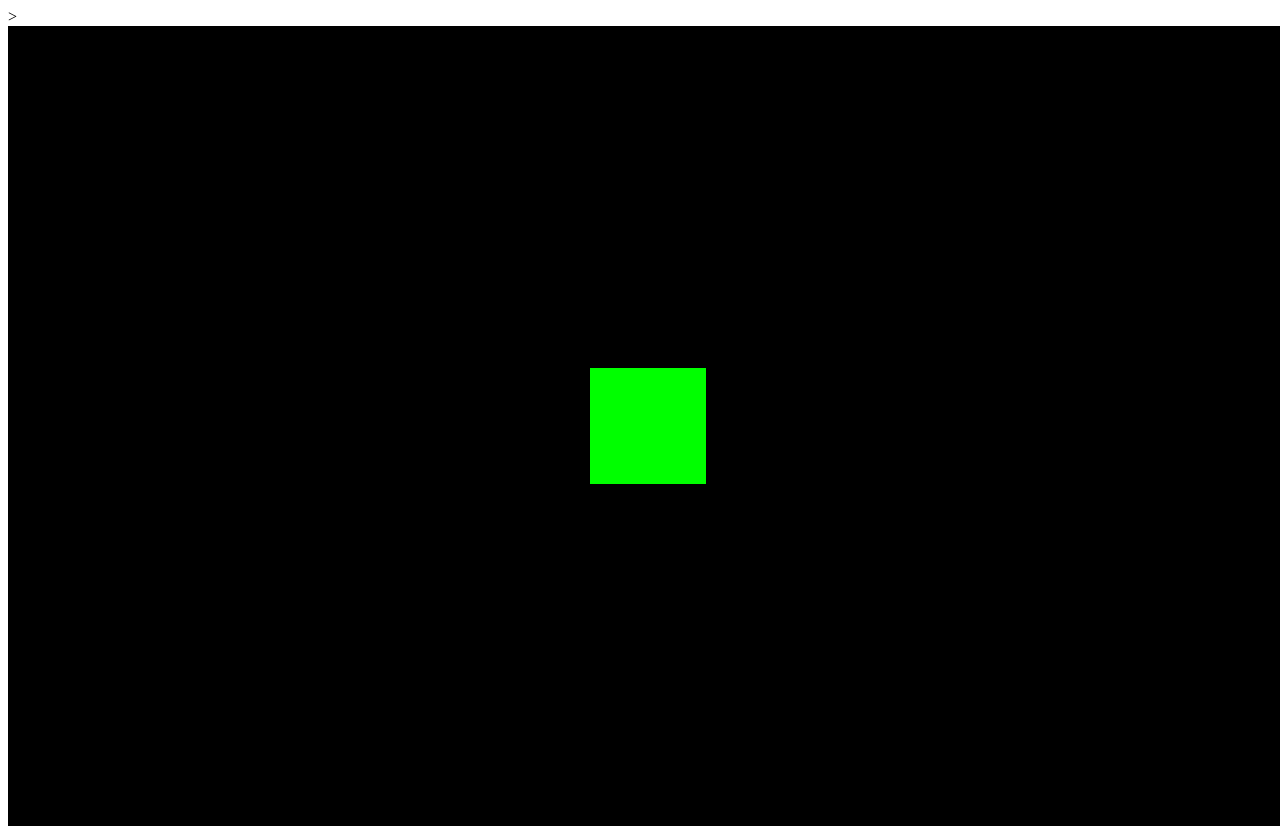
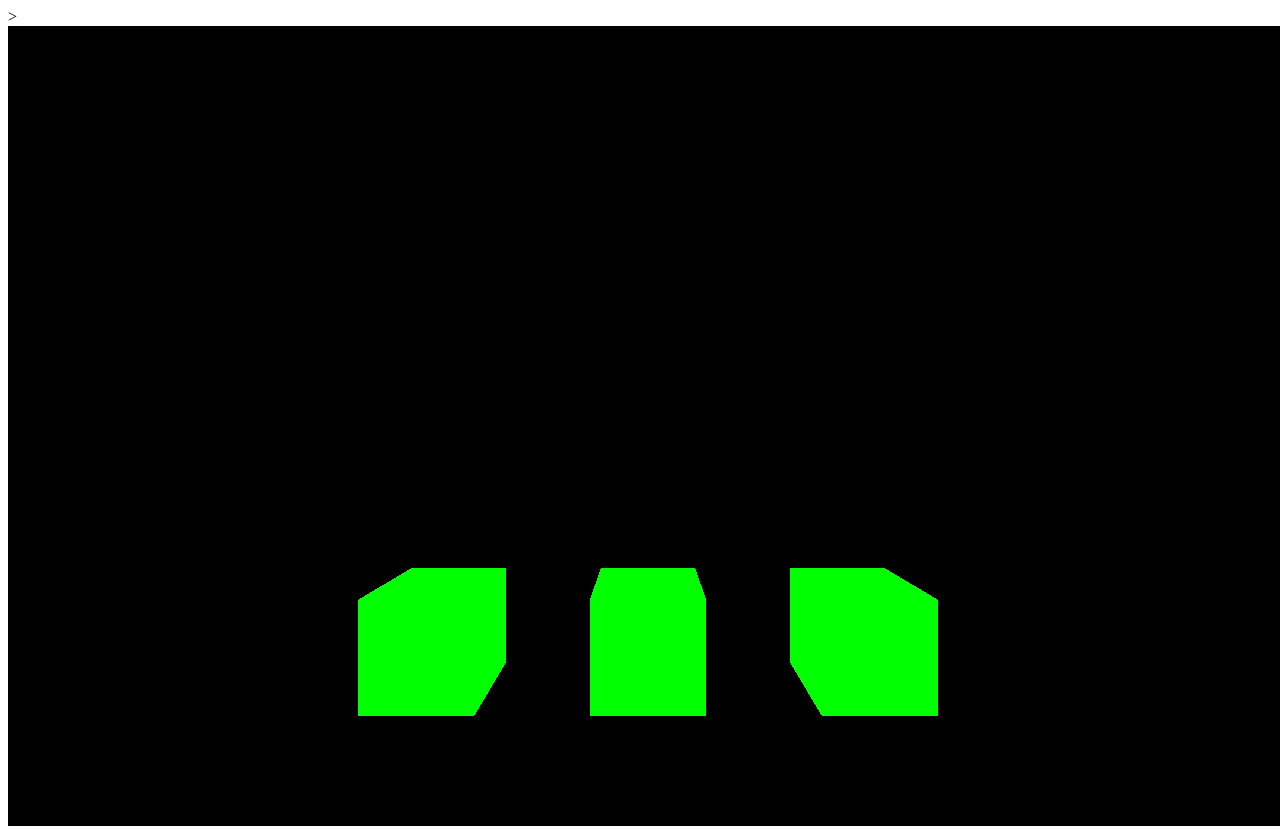
Before and after one commit to mathLmeLo/cg_intro_projects, a plain HTML site: page atividade_1/Problemas Three.js/3.três_cubos_estáticos.html in a window 1280 px wide. Drawn offline with nearby package versions, Linux system fonts and the light colour scheme.

Commit message:
Three.js cubes exercises

```diff
--- a/atividade_1/Problemas Three.js/3.três_cubos_estáticos.html
+++ b/atividade_1/Problemas Three.js/3.três_cubos_estáticos.html
@@ -20,20 +20,25 @@ aparência (i.e. material) distinta. -->
 
 			const geometry = new THREE.BoxGeometry();
 			const material = new THREE.MeshBasicMaterial( { color: 0x00ff00 } );
-			const cube1 = new THREE.Mesh( geometry, material );
+			const cube = new THREE.Mesh( geometry, material );
+			cube.position.x = 4
+			scene.add( cube );
+
+			const geometry1 = new THREE.BoxGeometry();
+			const material1 = new THREE.MeshBasicMaterial( { color: 0x00ff00 } );
+			const cube1 = new THREE.Mesh( geometry1, material1 );
+			cube1.position.x = 2
 			scene.add( cube1 );
 
-      // const geometry = new THREE.BoxGeometry();
-			// const material = new THREE.MeshBasicMaterial( { color: 0x00ff00 } );
-			// const cube2 = new THREE.Mesh( geometry, material );
-			// scene.add( cube2 );
-
-      // const geometry = new THREE.BoxGeometry();
-			// const material = new THREE.MeshBasicMaterial( { color: 0x00ff00 } );
-			// const cube3 = new THREE.Mesh( geometry, material );
-			// scene.add( cube3 );
+			const geometry2 = new THREE.BoxGeometry();
+			const material2 = new THREE.MeshBasicMaterial( { color: 0x00ff00 } );
+			const cube2 = new THREE.Mesh( geometry, material );
+			scene.add( cube2 );
 
 			camera.position.z = 5;
+			camera.position.y = 2;
+			camera.position.x = 2;
+
 
       renderer.render( scene, camera );
   </script>
```
Also changed, not shown: atividade_1/Problemas Three.js/1.cubo_estático.html (+2 -1 lines).
